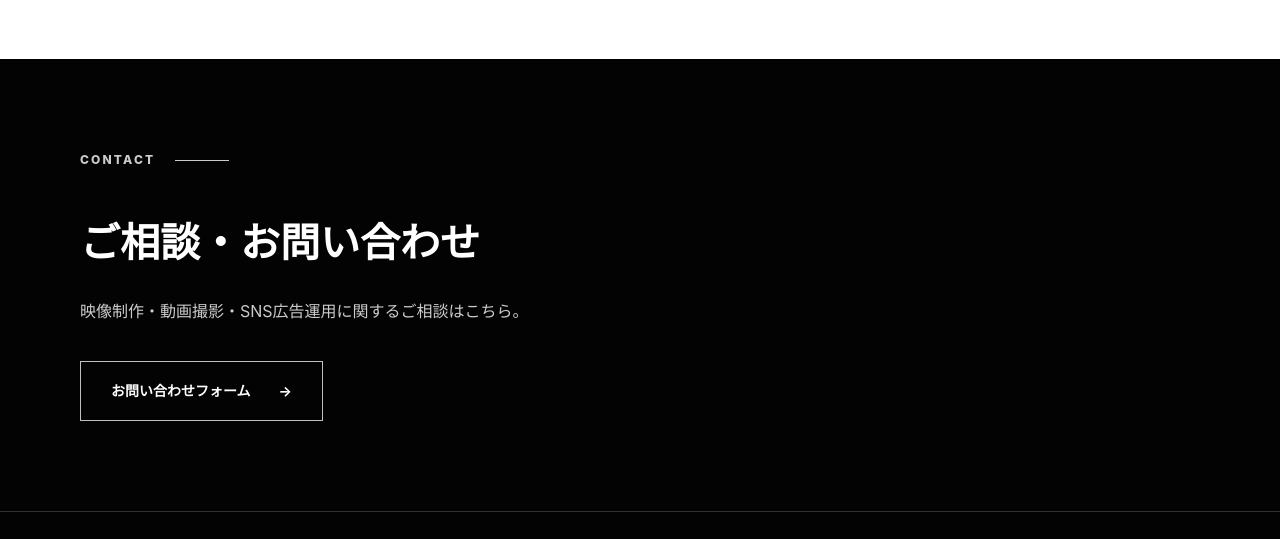
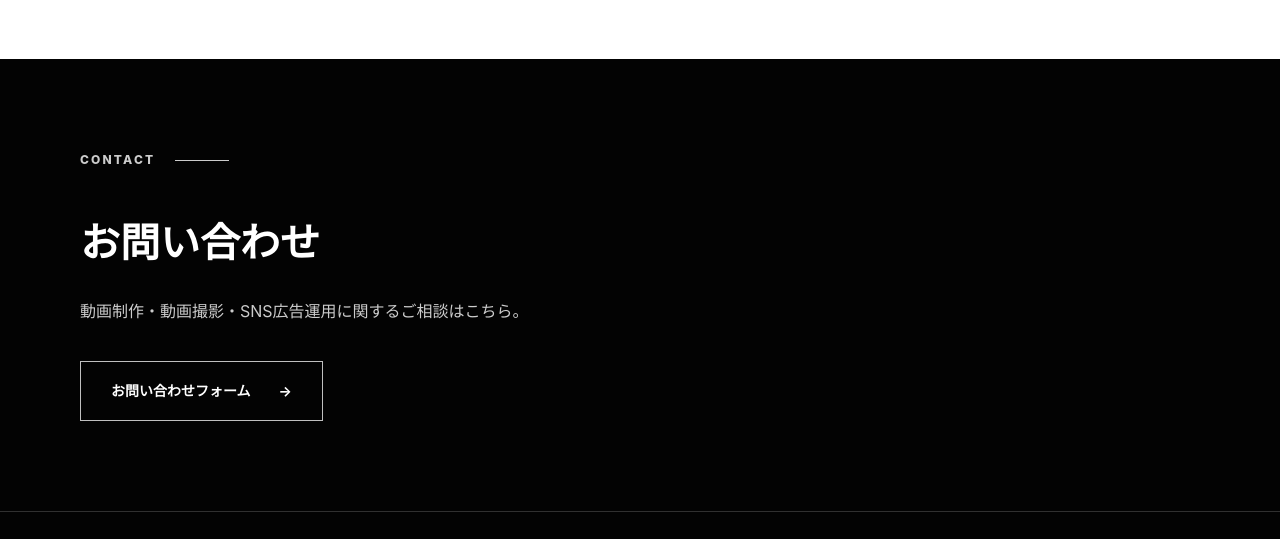
Before and after one commit to gabon0308/gabon-site, a plain HTML site: page index.html in a window 1280 px wide. Shown: the part 2447-2986 px from the top of the page. Drawn offline with Linux system fonts and the light colour scheme.

Commit message:
Update index.html

```diff
--- a/index.html
+++ b/index.html
@@ -389,8 +389,8 @@ footer{
 <section id="contact" class="contact">
   <div class="container">
     <p class="section-label">CONTACT</p>
-    <h2>ご相談・お問い合わせ</h2>
-    <p>映像制作・動画撮影・SNS広告運用に関するご相談はこちら。</p>
+    <h2>お問い合わせ</h2>
+    <p>動画制作・動画撮影・SNS広告運用に関するご相談はこちら。</p>
     <a href="https://docs.google.com/forms/d/e/1FAIpQLSfPzHBzAus7o-Gdv1UuZZYu8QaXfn2I1LfHSnG6u5Dbx6CaMg/viewform"
        target="_blank"
        class="button">お問い合わせフォーム <span>→</span></a>
```
